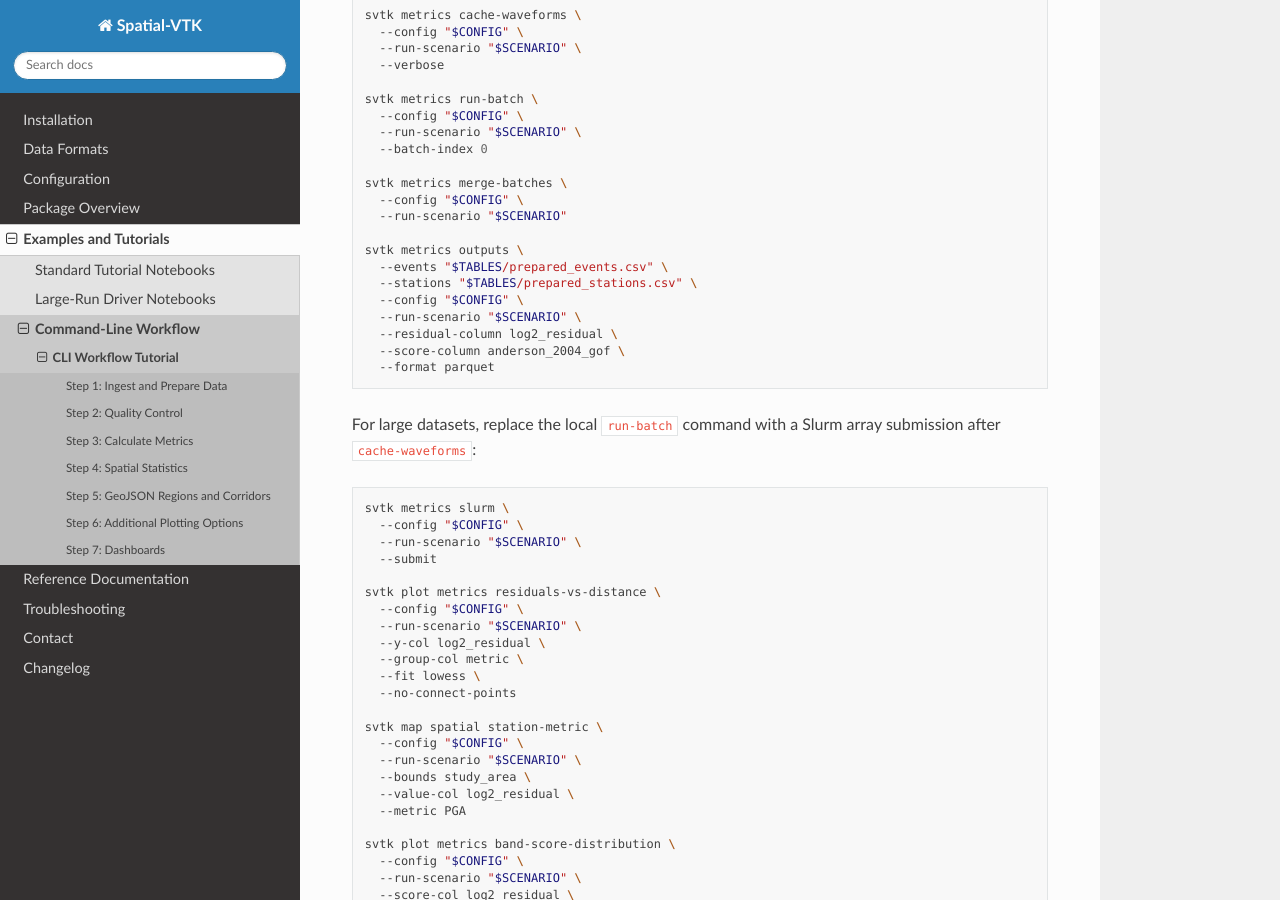
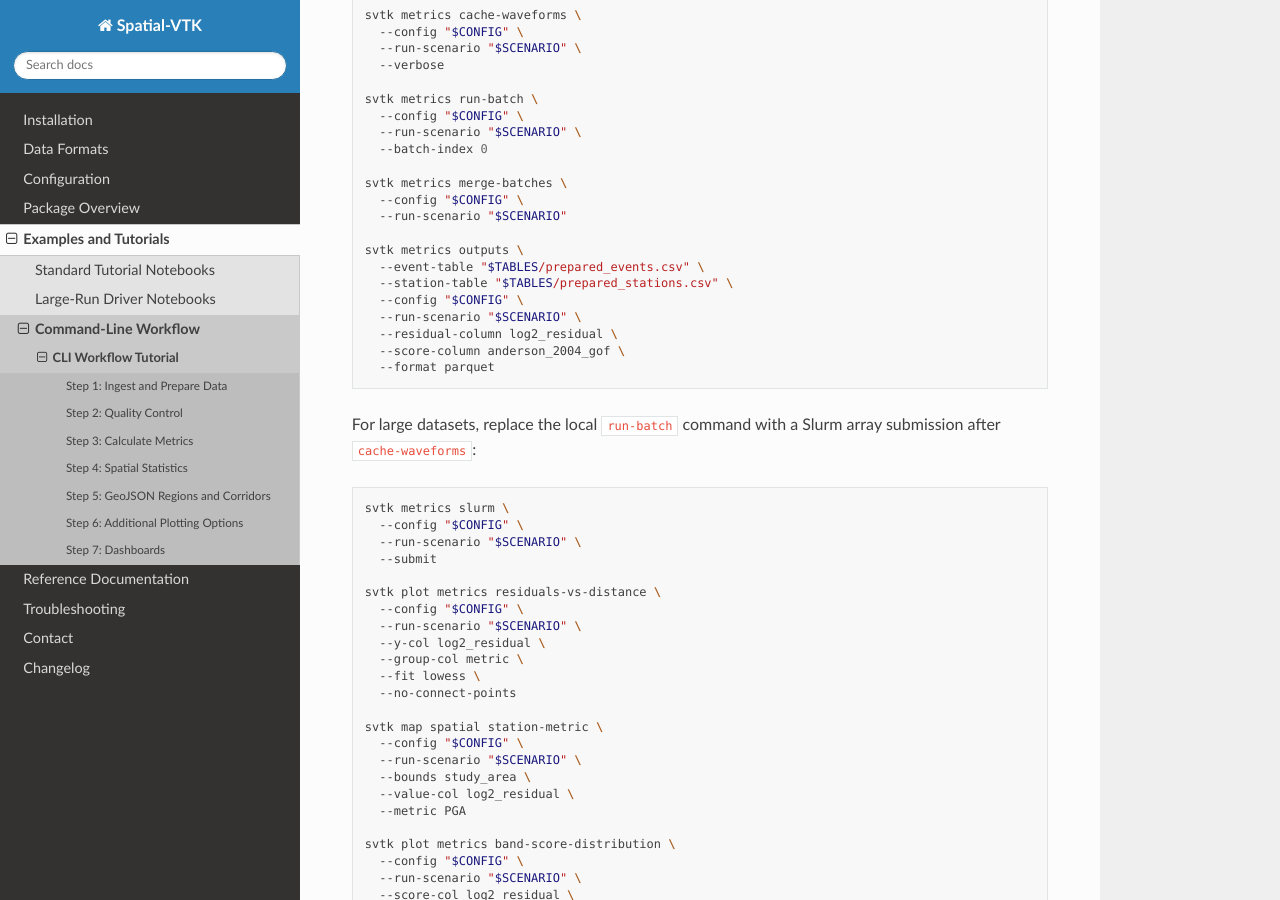
Before and after one commit to bcbirkel/spatial-vtk, a Sphinx documentation site: the page built from docs/examples/cli_workflow.rst, in a window 1280 px wide and 900 px high, scrolled down 2711 px. Built offline with Sphinx 7.4.7 and the Read the Docs theme 3.1.0, drawn with Linux system fonts in a browser that asks for light colours; some of the changed text lies outside the part shown.

Commit message:
Use canonical metric table flags in CLI workflow

```diff
--- a/docs/changelog.rst
+++ b/docs/changelog.rst
@@ -80,6 +80,9 @@ Changelog
   - Configuration guide Slurm examples now use artifact-named
     ``--qc-slurm-script-output`` and ``--metrics-slurm-script-output`` flags
     instead of legacy ``--output`` wording.
+  - CLI workflow examples now use canonical ``--event-table`` and
+    ``--station-table`` metric-output flags instead of legacy ``--events`` and
+    ``--stations`` aliases.
   - QC dashboard startup now emits a single readiness warning that includes the
     specific trace-summary blocker, such as missing required columns, instead
     of showing a generic warning plus a second detailed warning.
--- a/docs/examples/cli_workflow.rst
+++ b/docs/examples/cli_workflow.rst
@@ -156,8 +156,8 @@ Plan a metric calculation, run it locally or in batches, and write the standard
      --run-scenario "$SCENARIO"
 
    svtk metrics outputs \
-     --events "$TABLES/prepared_events.csv" \
-     --stations "$TABLES/prepared_stations.csv" \
+     --event-table "$TABLES/prepared_events.csv" \
+     --station-table "$TABLES/prepared_stations.csv" \
      --config "$CONFIG" \
      --run-scenario "$SCENARIO" \
      --residual-column log2_residual \
@@ -402,8 +402,8 @@ the source data supports them: ``n`` is the row count behind each summary row,
 .. code-block:: bash
 
    svtk metrics outputs \
-     --events "$TABLES/prepared_events.csv" \
-     --stations "$TABLES/prepared_stations.csv" \
+     --event-table "$TABLES/prepared_events.csv" \
+     --station-table "$TABLES/prepared_stations.csv" \
      --config "$CONFIG" \
      --run-scenario "$SCENARIO" \
      --residual-column log2_residual \
```
Also changed, not shown: 1 other file.
